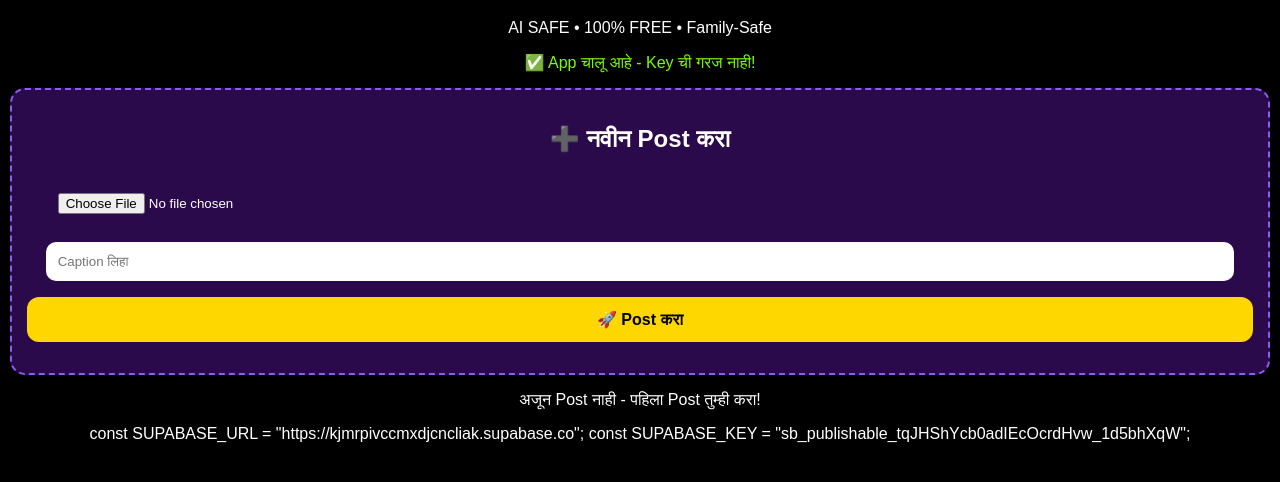
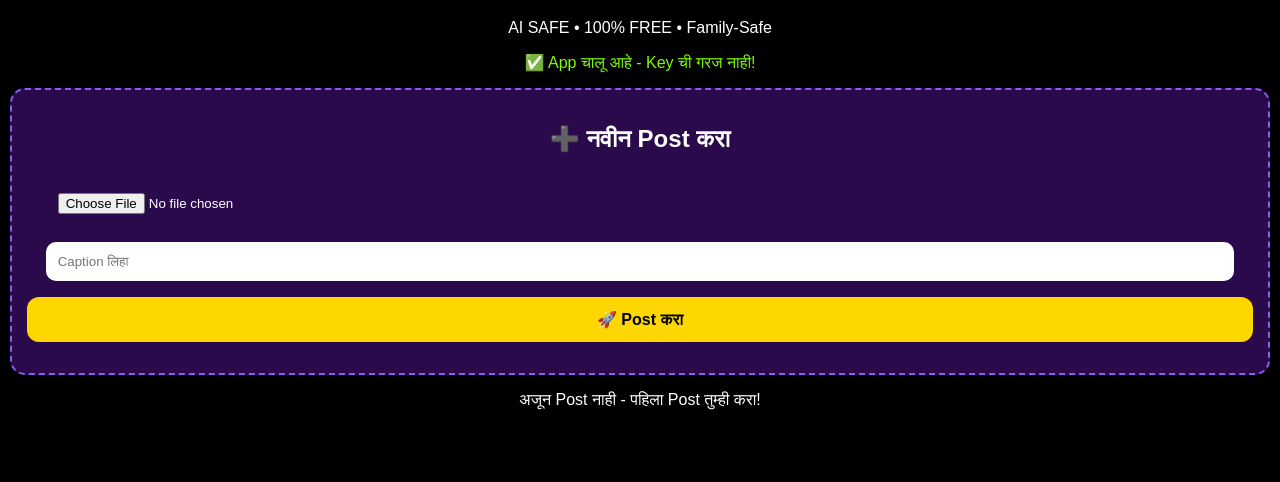
Before and after one commit to pramodjumble98-png/-pigram-bharat, a plain HTML site: page index.html in a window 1280 px wide. Shown: the part 72-554 px from the top of the page. Drawn offline with Linux system fonts and the light colour scheme.

Commit message:
Remove sensitive Supabase credentials from HTML
Removed Supabase URL and key from index.html.

```diff
--- a/index.html
+++ b/index.html
@@ -1,4 +1,4 @@
- <!DOCTYPE html>
+<!DOCTYPE html>
 <html lang="mr">
 <head>
 <meta charset="UTF-8">
@@ -53,6 +53,4 @@ function showPosts(){
 }
 </script>
 </body>
-  const SUPABASE_URL = "https://kjmrpivccmxdjcncliak.supabase.co";
-const SUPABASE_KEY = "sb_publishable_tqJHShYcb0adIEcOcrdHvw_1d5bhXqW";
 </html>
```
